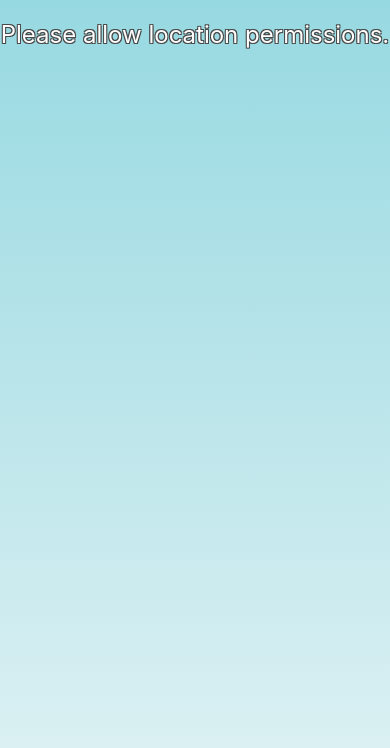
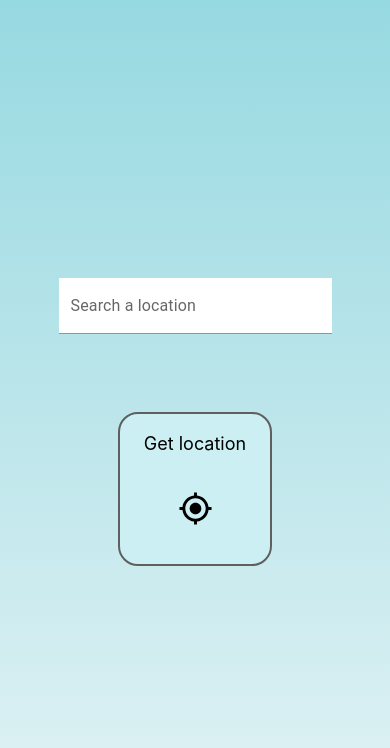
Before and after one commit to milliga/weather-app, a React (Create React App) app: page / in a window 390 px wide. Shown: the top 748 px of the page. Built offline with nearby package versions, Linux system fonts and the light colour scheme; no server answers.

Commit message:
Added ability to search, added option to use location, style changes.

```diff
--- a/src/App.css
+++ b/src/App.css
@@ -1,6 +1,4 @@
 .background {
-    height: 100vh;
-    width: 100vw;
     background-color: #e3f3f5;
     background-image: linear-gradient(0deg, #e3f3f5 0%, #97D9E1 100%);
 }
--- a/src/App.js
+++ b/src/App.js
@@ -1,12 +1,24 @@
 import './App.css';
 import { Weather } from './Components/Weather/Weather';
 import { Search } from "./Components/Search/Search";
+import { SearchContext } from './Contexts/SearchContext';
+import { useEffect, useState } from 'react';
 
 function App() {
+    const[searchText, setSearchText] = useState("");
+    const[hasLocation, setHasLocation] = useState(false);
+    const[usingCoords, setUsingCoords] = useState(false);
+
     return (
-        <div className='background'>
-            <Weather />
-        </div>
+        <SearchContext.Provider value={{ searchText, setSearchText, hasLocation, setHasLocation, usingCoords, setUsingCoords }}>
+            <div className='background'>
+                {hasLocation ? (
+                    <Weather />
+                ) : (
+                    <Search />
+                )}
+            </div>
+        </SearchContext.Provider>
     )
 }
 
--- a/src/Components/Search/Search.jsx
+++ b/src/Components/Search/Search.jsx
@@ -1,17 +1,25 @@
-import SearchIcon from '@mui/icons-material/Search';
 import GpsFixedIcon from '@mui/icons-material/GpsFixed';
 import TextField from '@mui/material/TextField';
-import InputAdornment from '@mui/material/InputAdornment';
-import { useState } from 'react';
+import { useContext } from 'react';
+import { SearchContext } from '../../Contexts/SearchContext';
 import "./Search.scss";
 
 export const Search = () => {
-    const[searchText, setSearchText] = useState("");
+    const { setSearchText, setHasLocation, setUsingCoords } = useContext(SearchContext);
+
+    const setLocation = () => {
+        setHasLocation(true);
+    }
+
+    const useCoords = () => {
+        setUsingCoords(true);
+        setHasLocation(true);
+    }
 
     return (
         <>
         <div className='search-container'>
-            <form className='search'>
+            <form className='search' onSubmit={setLocation}>
                 <TextField
                     className='search-bar'
                     onInput={(e) => {
@@ -20,10 +28,11 @@ export const Search = () => {
                     label='Search a location'
                     variant='filled'
                     type='search'
+                    placeholder='New York, NY'
                     sx={{ input: { color: 'black', background: 'white' } }}
                 />
             </form>
-            <div className='location'>
+            <div className='search-location zoom' onClick={useCoords}>
                 <div className='location-icon'>
                     <span style={{ width: '100%', fontSize: 'large' }}>Get location</span>
                     <GpsFixedIcon style={{ paddingBottom: '20px' }} fontSize='large' />
--- a/src/Components/Search/Search.scss
+++ b/src/Components/Search/Search.scss
@@ -4,7 +4,7 @@
     align-items: center;
     flex-wrap: wrap;
     width: 100vw;
-    height: 100%;
+    height: 100vh;
 }
 
 .search {
@@ -15,16 +15,17 @@
 }
 
 .search-bar {
-    width: 40%;
+    width: 50%;
     height: 10%;
     margin: auto;
 }
-.location {
+
+.search-location {
     display: flex;
     justify-content: center;
     align-items: center;
     margin-bottom: auto;
-    padding-top: 5%;
+    padding-top: 5em;
 }
 
 .location-icon {
@@ -39,3 +40,29 @@
     background-color: #cceff3;
     text-align: center;
 }
+
+.full {
+    display: none;
+    height: 100%;
+    width: 100%;
+    text-decoration: none;
+}
+
+.zoom {
+    transition: .2s;
+}
+
+.zoom:hover {
+    transform: scale(1.2);
+    z-index: 1;
+    cursor: pointer;
+}
+
+@media only screen and (max-width: 560px) {
+    .search-bar {
+        width: 70%;
+    }
+    .search-location {
+        padding-top: 20%;
+    }
+}
--- a/src/Components/Weather/Weather.jsx
+++ b/src/Components/Weather/Weather.jsx
@@ -1,11 +1,11 @@
 import "./Weather.scss";
 import "./../../GlobalStyles.scss";
-import { getWeather, getLocationFromCoords } from '../../api/index';
-import { useEffect, useState } from "react";
+import { getWeather, getLocationFromCoords, getGeocodeResults } from '../../api/index';
+import { useEffect, useState, useContext } from "react";
 import { FontAwesomeIcon } from "@fortawesome/react-fontawesome";
 import { faDroplet, faSpinner } from "@fortawesome/free-solid-svg-icons";
 import Moment from "react-moment";
-import { Search } from "../Search/Search";
+import { SearchContext } from '../../Contexts/SearchContext';
 
 export const Weather = () => {
     const[allWeather, setallWeather] = useState({});
@@ -15,7 +15,9 @@ export const Weather = () => {
     const[time, setTime] = useState(12);
     const[precipitationAveragePerDay, setPrecipitationAveragePerDay] = useState([]);
     const[daysOfWeek, setDaysOfWeek] = useState([]);
-    const[hasLocation, setHasLocation] = useState(false);
+
+    const { searchText, hasLocation, usingCoords } = useContext(SearchContext);
+    const delay = ms => new Promise(res => setTimeout(res, ms));
 
     useEffect(() => {
         setDaysOfWeek([]);
@@ -31,6 +33,42 @@ export const Weather = () => {
                 navigator.geolocation.getCurrentPosition(resolve, reject);
             })
         }
+        const fetchWeatherFromSearch = async (todayDateFormatted, nextWeekDate) => {
+            const locationWeatherObject = {};
+            locationWeatherObject.location = await getGeocodeResults(searchText);
+            locationWeatherObject.weather = await getWeather(locationWeatherObject.location[0].lat, locationWeatherObject.location[0].lon, todayDateFormatted, todayDateFormatted);
+            locationWeatherObject.weatherAll = await getWeather(locationWeatherObject.location[0].lat, locationWeatherObject.location[0].lon, todayDateFormatted, nextWeekDate);
+            await delay(1005);
+            locationWeatherObject.locationName = await getLocationFromCoords(locationWeatherObject.location[0].lat, locationWeatherObject.location[0].lon);
+
+            return locationWeatherObject;
+        }
+        const fetchWeatherFromCoords = async (todayDateFormatted, nextWeekDate) => {
+            const locationWeatherObject = {};
+            locationWeatherObject.location = await getLocation();
+            locationWeatherObject.weather = await getWeather(locationWeatherObject.location.coords.latitude, locationWeatherObject.location.coords.longitude, todayDateFormatted, todayDateFormatted);
+            locationWeatherObject.weatherAll = await getWeather(locationWeatherObject.location.coords.latitude, locationWeatherObject.location.coords.longitude, todayDateFormatted, nextWeekDate);
+            await delay(1005);
+            locationWeatherObject.locationName = await getLocationFromCoords(locationWeatherObject.location.coords.latitude, locationWeatherObject.location.coords.longitude);
+            return locationWeatherObject;
+        }
+        const setData = async (todayDateFormatted, nextWeekDate) => {
+            if(usingCoords) {
+                const weatherDetails = await fetchWeatherFromCoords(todayDateFormatted, nextWeekDate);
+                setDailyWeather(weatherDetails.weather);
+                setallWeather(weatherDetails.weatherAll);
+                setLocationFromCoords(weatherDetails.locationName);
+                getPrecipAverage(weatherDetails.weatherAll);
+            }
+            else {
+                const weatherDetails = await fetchWeatherFromSearch(todayDateFormatted, nextWeekDate);
+                setDailyWeather(weatherDetails.weather);
+                setallWeather(weatherDetails.weatherAll);
+                setLocationFromCoords(weatherDetails.locationName);
+                getPrecipAverage(weatherDetails.weatherAll);
+            }
+
+        }
         const fetchData = async () => {
             setPrecipitationAveragePerDay([]);
             const todayDate = new Date();
@@ -38,31 +76,20 @@ export const Weather = () => {
             const nextWeekDate = new Date(todayDate.getTime() + 7 * 24 * 60 * 60 * 1000).toJSON().slice(0, 10).replace(/-/g, '-');
             const timeNow = todayDate.getHours() - 1;
             setTime(timeNow)
-            let loc = {};
             try {
-                loc = await getLocation();
-                setHasLocation(true);
-            } catch (locError) {
-                setHasLocation(false);
-                //console.log(locError);
-            }
-            try {
-                const todayData = await getWeather(loc.coords.latitude, loc.coords.longitude, todayDateFormatted, todayDateFormatted);
-                const allData = await getWeather(loc.coords.latitude, loc.coords.longitude, todayDateFormatted, nextWeekDate)
-                const locationName = await getLocationFromCoords(loc.coords.latitude, loc.coords.longitude);
-                setDailyWeather(todayData);
-                setallWeather(allData);
-                setLocationFromCoords(locationName);
-                getPrecipAverage(allData);
+                /* const todayData = await getWeather(locationDetails.lat, locationDetails.lon, todayDateFormatted, todayDateFormatted);
+                const allData = await getWeather(locationDetails.lat, locationDetails.lon, todayDateFormatted, nextWeekDate)
+                const locationName = await getLocationFromCoords(locationDetails.lat, locationDetails.lon); */
+                await setData(todayDateFormatted, nextWeekDate);
                 setIsLoading(false);
             } catch (dataError) {
                 //console.log(dataError);
             }
         }
         fetchData();
-    }, [])
+    }, [hasLocation, usingCoords])
 
-    const getPrecipAverage = (weather) => {
+    const getPrecipAverage = async (weather) => {
         let tempData = [];
         let dayPrecipMax = 0;
         for(let i = 0; i < 161; i++) {
@@ -81,15 +108,9 @@ export const Weather = () => {
         <>
             {isLoading ? (
                 <>
-                    {hasLocation ? (
-                        <div className="loading">
-                            <FontAwesomeIcon className="loading-icon" icon={faSpinner} color="white"/>
-                        </div>
-                    ) : (
-                        <div className="location-permission">
-                            <span className="location-permission-text">Please allow location permissions.</span>
-                        </div>
-                    )}
+                    <div className="loading">
+                        <FontAwesomeIcon className="loading-icon" icon={faSpinner} color="white"/>
+                    </div>
                 </>
 
             ) : (
--- /dev/null
+++ b/src/Contexts/SearchContext.js
@@ -0,0 +1,3 @@
+import { createContext } from "react"
+
+export const SearchContext = createContext({});
--- a/src/api/index.js
+++ b/src/api/index.js
@@ -17,7 +17,7 @@ export const getLocationFromCoords = async (latitude, longitude) => {
                 lon: longitude,
             },
             headers: {
-                'X-RapidAPI-Key': process.env.REACT_APP_RAPIDAPI_KEY,
+                'X-RapidAPI-Key': process.env.REACT_APP_RAPIDAPI_WEATHER_KEY,
                 'X-RapidAPI-Host': 'forward-reverse-geocoding.p.rapidapi.com'
             }
         });
@@ -26,3 +26,20 @@ export const getLocationFromCoords = async (latitude, longitude) => {
         //console.log(error);
     }
 }
+
+export const getGeocodeResults = async (search) => {
+    try {
+        const response = await axios.get(`https://forward-reverse-geocoding.p.rapidapi.com/v1/search`, {
+            params: {
+                q: `${search}`, 'accept-language': 'en', polygon_threshold: '0.0',
+            },
+            headers: {
+                'X-RapidAPI-Key': process.env.REACT_APP_RAPIDAPI_GEOCODE_KEY,
+                'X-RapidAPI-Host': 'forward-reverse-geocoding.p.rapidapi.com',
+            }
+        })
+        return response.data;
+    } catch (error) {
+        //console.log(error);
+    }
+}
--- a/src/index.js
+++ b/src/index.js
@@ -6,7 +6,5 @@ import reportWebVitals from './reportWebVitals';
 
 const root = ReactDOM.createRoot(document.getElementById('root'));
 root.render(
-  <React.StrictMode>
     <App />
-  </React.StrictMode>
 );
```
